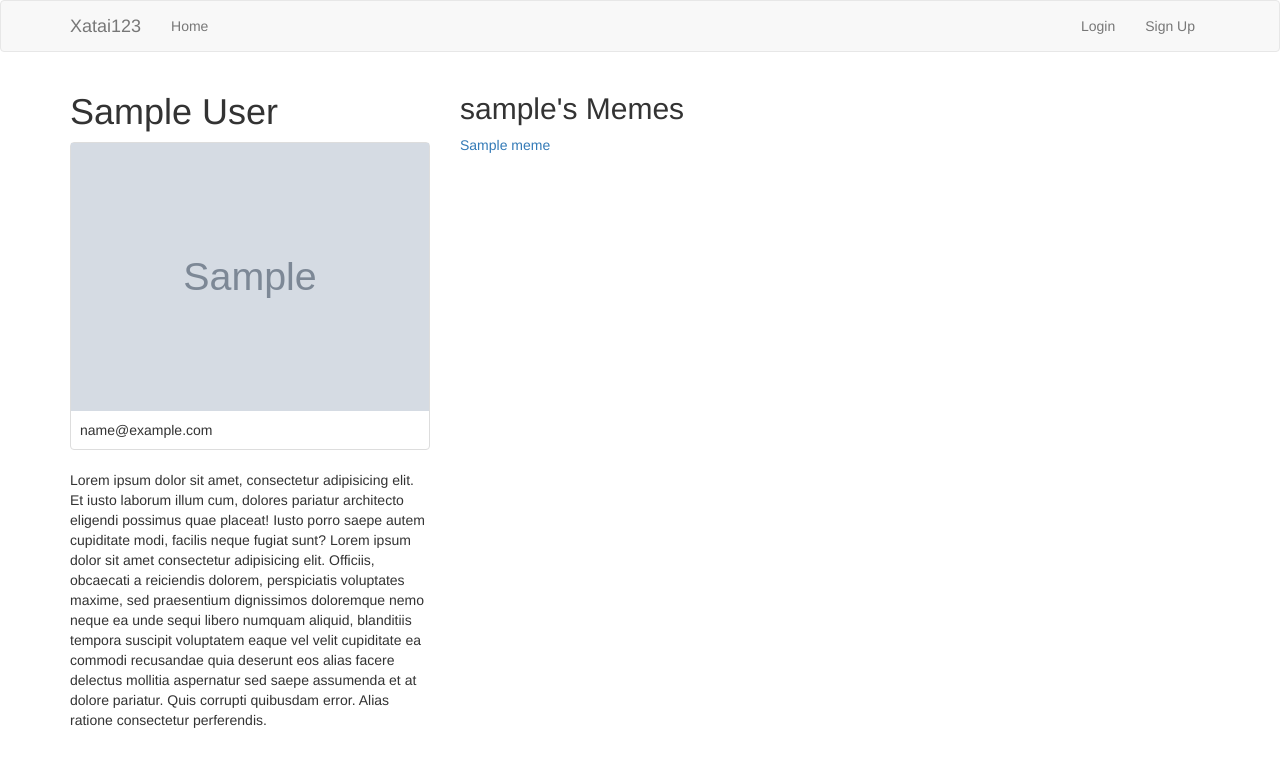
After one commit to Xatai123/memeStash, a Node server app: page /users/600000000000000000000001 in a window 1280 px wide. The commit adds this page. Shown: the top 767 px of the page. Run offline with Node 20, Linux system fonts and the light colour scheme; tables that the repository leaves empty hold one stand-in row (values such as "Sample post"); grey boxes marked "Sample" are stand-in pictures; some libraries are stand-ins or nearby versions.

Commit message:
added user profiles

```diff
--- a/models/user.js
+++ b/models/user.js
@@ -4,6 +4,10 @@ var mongoose = require("mongoose"),
 var UserSchema = new mongoose.Schema({
     username: String,
     password: String,
+    avatar: String,
+    firstName: String,
+    lastName: String,
+    email: String,
     isAdmin: { type: Boolean, default: false }
 })
 
--- a/routes/auth.js
+++ b/routes/auth.js
@@ -2,6 +2,7 @@ var express = require("express");
 var router = express.Router();
 var passport = require("passport");
 var User = require("../models/user");
+var Meme = require("../models/meme");
 
 router.get("/", function (req, res) {
 	res.render("landing");
@@ -13,8 +14,14 @@ router.get("/register", function (req, res) {
 });
 
 router.post("/register", function (req, res) {
-	var newUser = new User({ username: req.body.username });
-	if( req.body.adminCode === "MemesAreLife"){
+	var newUser = new User({
+		username: req.body.username,
+		firstName: req.body.firstName,
+		lastName: req.body.lastName,
+		email: req.body.email,
+		avatar: req.body.avatar
+	});
+	if (req.body.adminCode === "MemesAreLife") {
 		newUser.isAdmin = true;
 	}
 	User.register(newUser, req.body.password, function (err, user) {
@@ -23,7 +30,7 @@ router.post("/register", function (req, res) {
 			return res.redirect("register");
 		}
 		passport.authenticate("local")(req, res, function () {
-			req.flash("success", "Welcome to Xatai's Meme website ," + user.username);
+			req.flash("success", "Welcome to Xatai's Meme website, " + user.username);
 			res.redirect("/memes");
 		});
 	});
@@ -51,4 +58,24 @@ router.get("/logout", function (req, res) {
 	res.redirect("/memes");
 });
 
+
+// user profile
+router.get("/users/:id", function (req, res) {
+	User.findById(req.params.id, function (err, foundUser) {
+		if (err) {
+			req.flash("error", err.message);
+			res.redirect("/")
+		} else {
+			Meme.find().where('author.id').equals(foundUser._id).exec(function (err, memes) {
+				if (err) {
+					req.flash("error", err.message);
+					res.redirect("/")
+				} else {
+					res.render("users/show", { user: foundUser, memes: memes });
+				}
+			})
+		}
+	});
+});
+
 module.exports = router;
--- a/views/memes/show.ejs
+++ b/views/memes/show.ejs
@@ -17,7 +17,7 @@
         <h4><a><%= meme.name %></a></h4>
         <p><%= meme.description %></p>
         <p>
-          <em>Submitted by: <%= meme.author.username %>, <%= moment(meme.createdAt).fromNow() %></em>
+          <em>Submitted by: <a href="/users/<%= meme.author.id %>"><%= meme.author.username %></a>, <%= moment(meme.createdAt).fromNow() %></em>
         </p>
         <% if(currentUser && (meme.author.id.equals(currentUser._id) || currentUser.isAdmin) ){ %>
         <a class="btn btn-warning" href="/memes/<%= meme._id %>/edit">Edit</a>
@@ -36,7 +36,7 @@
       <hr />
       <div class="row">
         <div class="col-md-12">
-          <strong><%= comment.author.username %></strong>
+          <strong><a href="/users/<%= comment.author.id %>"><%= comment.author.username %></a></strong>
           <span class="pull-right"><%= moment(comment.createdAt).fromNow() %></span>
           <p><%= comment.text %></p>
           <% if(currentUser && (comment.author.id.equals(currentUser._id) || currentUser.isAdmin)){ %>
--- /dev/null
+++ b/views/users/show.ejs
@@ -0,0 +1,26 @@
+<% include ../partials/header %>
+
+<div class="row">
+    <div class="col-md-4">
+        <h1><%= user.firstName + " " + user.lastName %></h1>
+        <div class="thumbnail">
+            <img src="<%= user.avatar %>" alt="user pofile image">
+            <div class="caption"><%= user.email %></div>
+        </div>
+        Lorem ipsum dolor sit amet, consectetur adipisicing elit. Et iusto laborum illum cum, dolores
+        pariatur architecto eligendi possimus quae placeat! Iusto porro saepe autem cupiditate modi, facilis neque
+        fugiat sunt? Lorem ipsum dolor sit amet consectetur adipisicing elit. Officiis, obcaecati a reiciendis dolorem,
+        perspiciatis voluptates maxime, sed praesentium dignissimos doloremque nemo neque ea unde sequi libero numquam
+        aliquid, blanditiis tempora suscipit voluptatem eaque vel velit cupiditate ea commodi recusandae quia deserunt
+        eos alias facere delectus mollitia aspernatur sed saepe assumenda et at dolore pariatur. Quis corrupti quibusdam
+        error. Alias ratione consectetur perferendis.
+    </div>
+    <div class="col-md-8">
+        <h2><%= user.username %>'s Memes</h2>
+        <% memes.forEach(function(meme) { %>
+        <a href="/memes/<%= meme.id %>"><%= meme.name %></a>
+        <% }); %>
+    </div>
+</div>
+
+<% include ../partials/footer %>
```
Also changed, not shown: views/register.ejs (+12 -0 lines).
